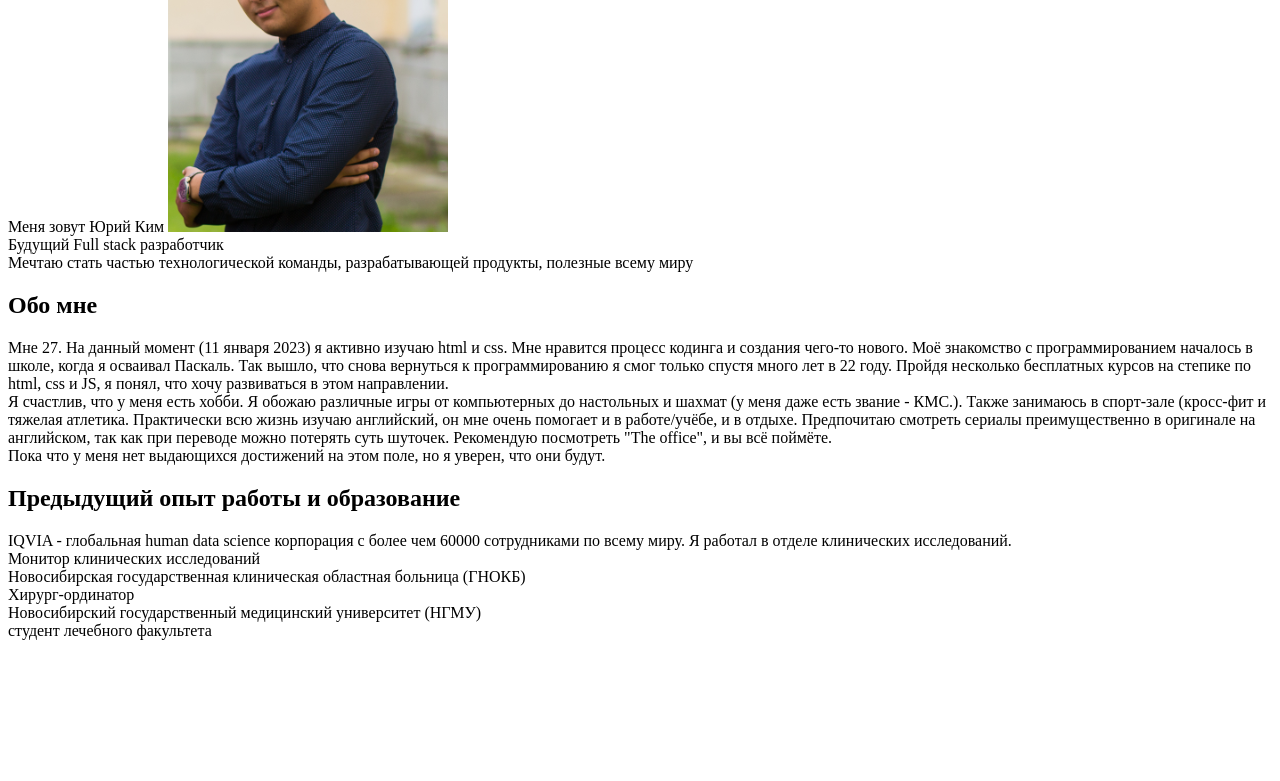
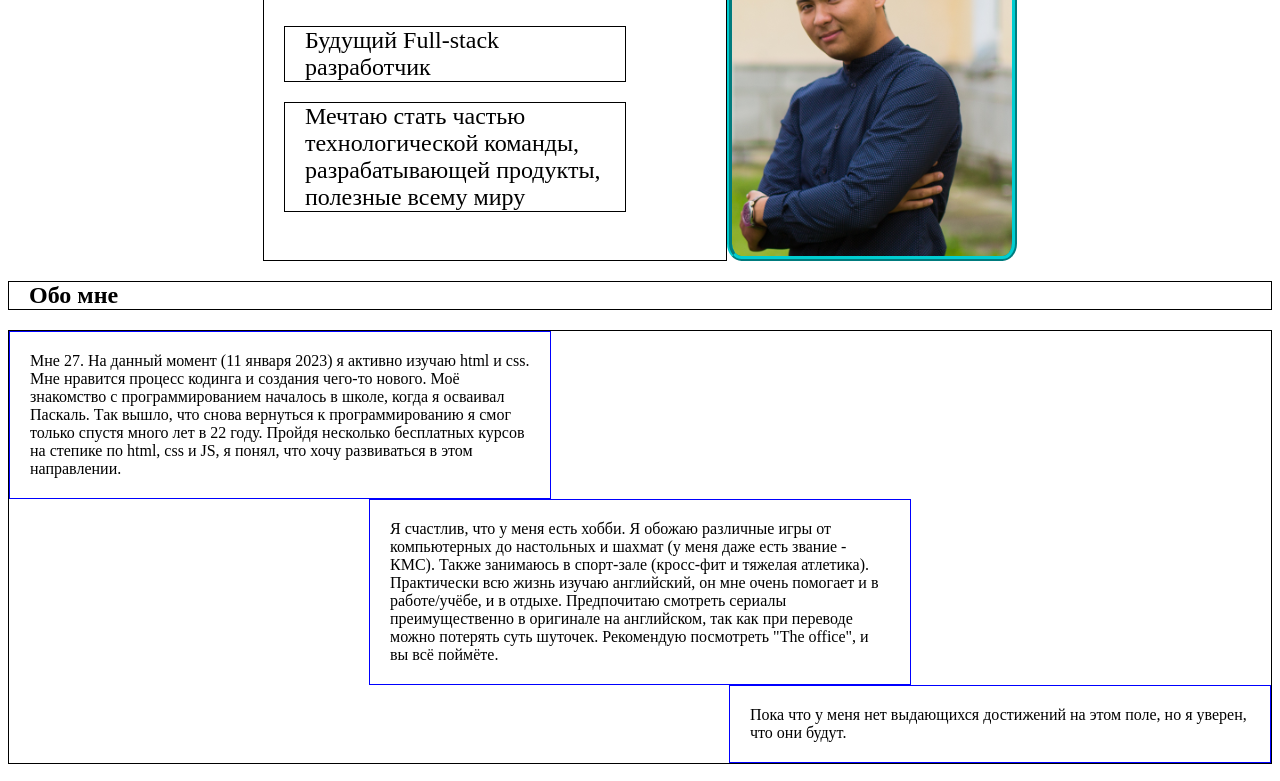
Before and after one commit to NoreagaSC/NoreagaSC.github.io, a plain HTML site: page index.html in a window 1280 px wide. Shown: the part 194-975 px from the top of the page. Before the commit the page ends 842 px from the top, so only its background shows below. Drawn offline with Linux system fonts and the light colour scheme.

Commit message:
release2 some css added

```diff
--- a/index.html
+++ b/index.html
@@ -10,45 +10,46 @@
 
 <body>
     <h1 class="introduction">Hello, World!</h1>
-    <div class="info">
-        <div class="name">Меня зовут Юрий Ким
-            <picture>
-                <img src="/testPhoto.png" alt="photo" style="width:auto;">
-            </picture>
+    <div class="infoMain">
+        <div class="info">
+            <div class="name">Меня зовут Юрий Ким</div>
+            <div class="textName">Будущий Full-stack разработчик</div>
+            <div class="textName">Мечтаю стать частью технологической команды, разрабатывающей продукты, полезные всему
+                миру
+            </div>
         </div>
-        <div class="textName">Будущий Full stack разработчик</div>
-        <div class="textName">Мечтаю стать частью технологической команды, разрабатывающей продукты, полезные всему миру
+
+        <div class="image">
+
         </div>
     </div>
 
     <h2 class="aboutMe">Обо мне</h2>
     <div class="aboutMe">
-        <div class="textAbout">Мне 27. На данный момент (11 января 2023) я активно изучаю html и css. Мне нравится
-            процесс
-            кодинга
-            и
-            создания чего-то нового. Моё знакомство с программированием началось в школе, когда я осваивал Паскаль. Так
+        <div class="textAbout first">Мне 27. На данный момент (11 января 2023) я активно изучаю html и css. Мне нравится
+            процесс кодинга и создания чего-то нового. Моё знакомство с программированием началось в школе, когда я
+            осваивал Паскаль. Так
             вышло, что снова вернуться к программированию я смог только спустя много лет в 22 году. Пройдя несколько
             бесплатных курсов на степике по html, css и JS, я понял, что хочу развиваться в этом направлении. </div>
-        <div class="aboutMe">Я счастлив, что у меня есть хобби. Я обожаю различные игры от компьютерных до настольных и
-            шахмат (у меня даже есть звание - КМС.). Также занимаюсь в спорт-зале (кросс-фит и тяжелая атлетика.
+        <div class="textAbout second" >Я счастлив, что у меня есть хобби. Я обожаю различные игры от компьютерных до настольных и
+            шахмат (у меня даже есть звание - КМС). Также занимаюсь в спорт-зале (кросс-фит и тяжелая атлетика).
             Практически всю жизнь изучаю английский, он мне очень помогает и в работе/учёбе, и в отдыхе. Предпочитаю
             смотреть сериалы преимущественно в оригинале на английском, так как при переводе можно потерять суть
             шуточек. Рекомендую посмотреть "The office", и вы всё поймёте.</div>
-        <div class="textAbout">Пока что у меня нет выдающихся достижений на этом поле, но я уверен, что они будут.</div>
+        <div class="textAbout third">Пока что у меня нет выдающихся достижений на этом поле, но я уверен, что они будут.</div>
     </div>
 
     <h2 class="exp">Предыдущий опыт работы и образование</h2>
     <div class="exp">
-        <div class="exp">IQVIA - глобальная human data science корпорация с более чем 60000 сотрудниками по всему миру.
+        <div class="expAbout first">IQVIA - глобальная human data science корпорация с более чем 60000 сотрудниками по всему миру.
             Я работал в отделе клинических исследований.
             <div class="expText">Монитор клинических исследований</div>
             <div class="expText"></div>
         </div>
-        <div class="exp">Новосибирская государственная клиническая областная больница (ГНОКБ)
+        <div class="expAbout second">Новосибирская государственная клиническая областная больница (ГНОКБ)
             <div class="expText">Хирург-ординатор</div>
         </div>
-        <div class="exp">Новосибирский государственный медицинский университет (НГМУ)
+        <div class="expAbout third">Новосибирский государственный медицинский университет (НГМУ)
             <div class="expText">студент лечебного факультета</div>
         </div>
     </div>
--- a/style.css
+++ b/style.css
@@ -1,4 +1,115 @@
-.introduction {
+body {
+  background: no-repeat;
+  /* background-image: url(https://images.pexels.com/photos/2098427/pexels-photo-2098427.jpeg?auto=compress&cs=tinysrgb&w=1260&h=750&dpr=2); */
+  width:auto;
+}
+
+h1 {
   color: greenyellow;
   font-family: Cambria, Cochin, Georgia, Times, 'Times New Roman', serif;
+  margin: 30px;
+  border: 1px solid black;
 }
+
+.infoMain {
+  display: flex;
+  justify-content: center;
+  flex-direction: row;
+}
+
+.image {
+  border: 5px ridge darkturquoise;
+  background: url(/testPhoto.png);
+  height: 340px;
+  width: 280px;
+  border-radius: 5%;
+}
+
+.info {
+  border: 1px solid black;
+}
+
+.name {
+  border: 1px solid black;
+  font-size: 36px;
+  width: 400px;
+  padding: 20px 20px 10px 20px;
+  margin: 10px 10px 30px 10px;
+}
+
+.textName {
+  border: 1px solid black;
+  font-size: 24px;
+  width: 300px;
+  padding: 0 20px 0 20px;
+  margin: 20px;
+}
+
+h2.aboutMe {
+  display: flex;
+  justify-content: flex-start;
+  flex-direction: column;
+  padding: 0 0 0 20px
+}
+
+.aboutMe {
+  border: 1px solid black;
+  display: flex;
+  justify-content:flex-start;
+  flex-direction: column;
+}
+
+.textAbout {
+  border: 1px solid blue;
+}
+
+.textAbout.first {
+  align-self: flex-start;
+  width: 500px;
+  padding: 20px;
+}
+
+.textAbout.second {
+  align-self: center;
+  width: 500px;
+  padding: 20px;
+}
+
+.textAbout.third {
+  align-self: flex-end;
+  width: 500px;
+  padding: 20px;
+}
+
+h2.exp {
+  padding: 0 0 0 60%
+}
+
+.exp {
+  border: 1px solid greenyellow;
+  display: flex;
+  justify-content:flex-end;
+  flex-direction: column;
+}
+
+.expAbout {
+  border: 1px solid greenyellow;
+}
+
+.expAbout.first {
+  align-self: flex-end;
+  width: 500px;
+  padding: 20px;
+}
+
+.expAbout.second {
+  align-self: center;
+  width: 500px;
+  padding: 20px;
+}
+
+.expAbout.third {
+  align-self: flex-start;
+  width: 500px;
+  padding: 20px;
+}
```
Also changed, not shown: 2 other files.
